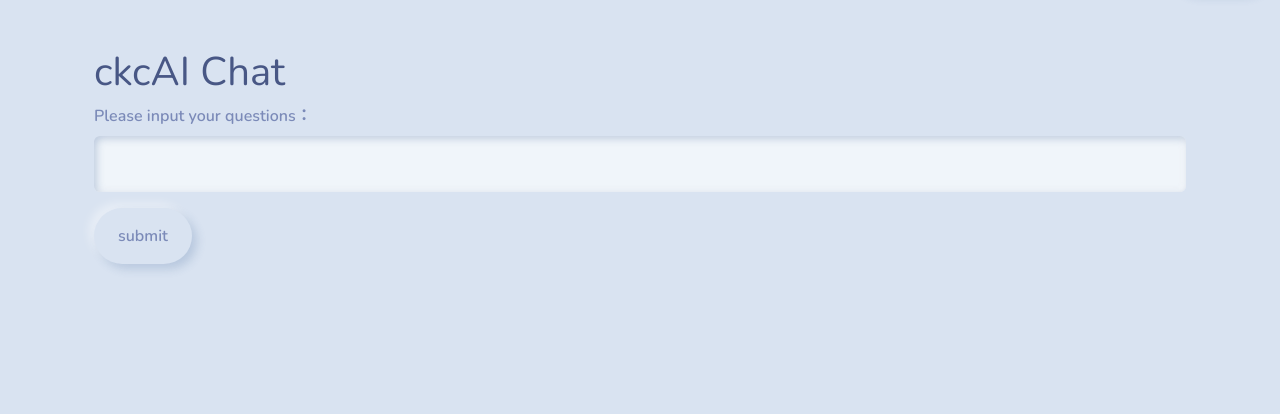
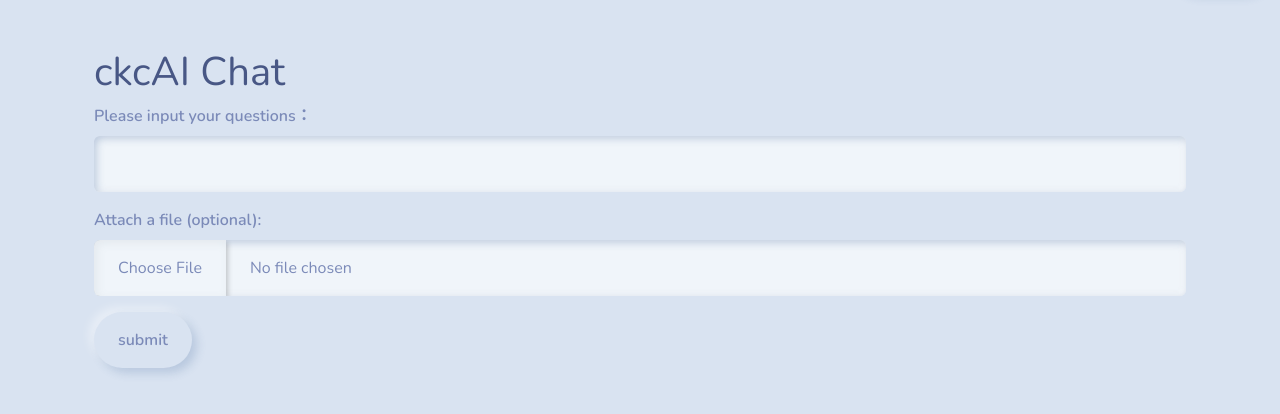
Before and after one commit to Kevin545545/ckcAIChat, a Flask app: page / in a window 1280 px wide. Shown: the part 72-486 px from the top of the page. Run offline with Flask 3, Linux system fonts and the light colour scheme; some libraries are stand-ins or nearby versions.

Commit message:
Add a file input function, but only pdf accepted

```diff
--- a/app.py
+++ b/app.py
@@ -48,8 +48,56 @@ def query():
     if not os.getenv("OPENAI_API_KEY"):
         return apology("OpenAI API key not set", 500)
 
-    # Call the helper function to get AI reply and manage memory (no user_id)
-    ai_reply, _ = ai_query(user_input)
+    # Handle file upload
+    client = OpenAI()
+    uploaded_file = request.files.get("file")
+    file_id = None
+    file_name = None
+    if uploaded_file and uploaded_file.filename:
+        # Check file extension (must be .pdf)
+        if not uploaded_file.filename.lower().endswith('.pdf'):
+            return apology("Only PDF files are allowed for upload.", 400)
+        # Create a temp directory under Project if not exists
+        temp_dir = os.path.join(os.path.dirname(__file__), "temp_files")
+        if not os.path.exists(temp_dir):
+            os.makedirs(temp_dir)
+        # Save the uploaded file temporarily in temp_files
+        temp_path = os.path.join(temp_dir, uploaded_file.filename)
+        uploaded_file.save(temp_path)
+        # Upload file to OpenAI
+        file_obj = client.files.create(
+            file=open(temp_path, "rb"),
+            purpose="user_data"
+        )
+        file_id = file_obj.id
+        file_name = uploaded_file.filename
+
+    # If file is uploaded, include it in the input
+    if file_id:
+        input_content = [
+            {
+                "type": "input_file",
+                "file_id": file_id,
+            },
+            {
+                "type": "input_text",
+                "text": user_input,
+            },
+        ]
+        input_payload = [
+            {
+                "role": "user",
+                "content": input_content
+            }
+        ]
+        response = client.responses.create(
+            model="gpt-4.1-nano",
+            input=input_payload
+        )
+        ai_reply = response.output_text
+    else:
+        # Query OpenAI without file
+        ai_reply, _ = ai_query(user_input)
 
     # If error, return apology page
     if ai_reply.startswith("[Error]:"):
--- a/templates/index.html
+++ b/templates/index.html
@@ -7,10 +7,14 @@
 {% block content %}
 <div class="container">
     <h1 class="mt-5">ckcAI Chat</h1>
-    <form method="POST" action="/query">
+    <form method="POST" action="/query" enctype="multipart/form-data">
         <div class="mb-3">
             <label for="query" class="form-label">Please input your questions：</label>
             <input type="text" class="form-control" id="query" name="query" required>
+        </div>
+        <div class="mb-3">
+            <label for="file" class="form-label">Attach a file (optional):</label>
+            <input type="file" class="form-control" id="file" name="file">
         </div>
         <button type="submit" class="btn btn-primary">submit</button>
     </form>
```
Also changed, not shown: 4 other files.
